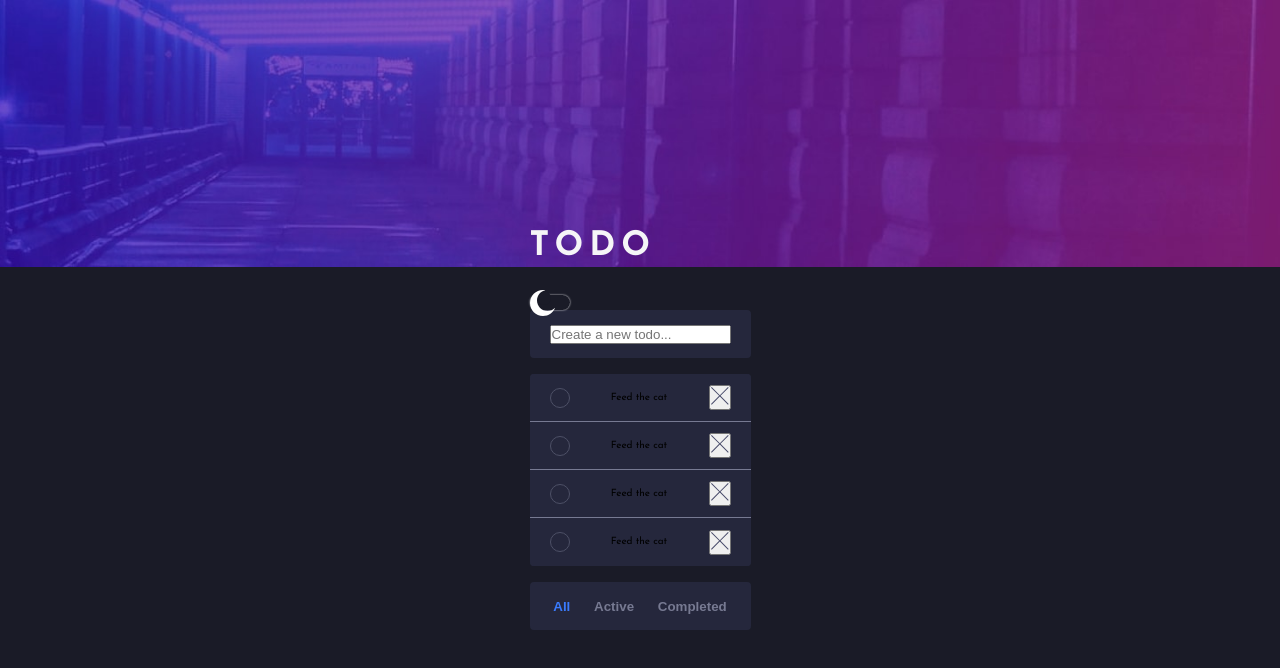
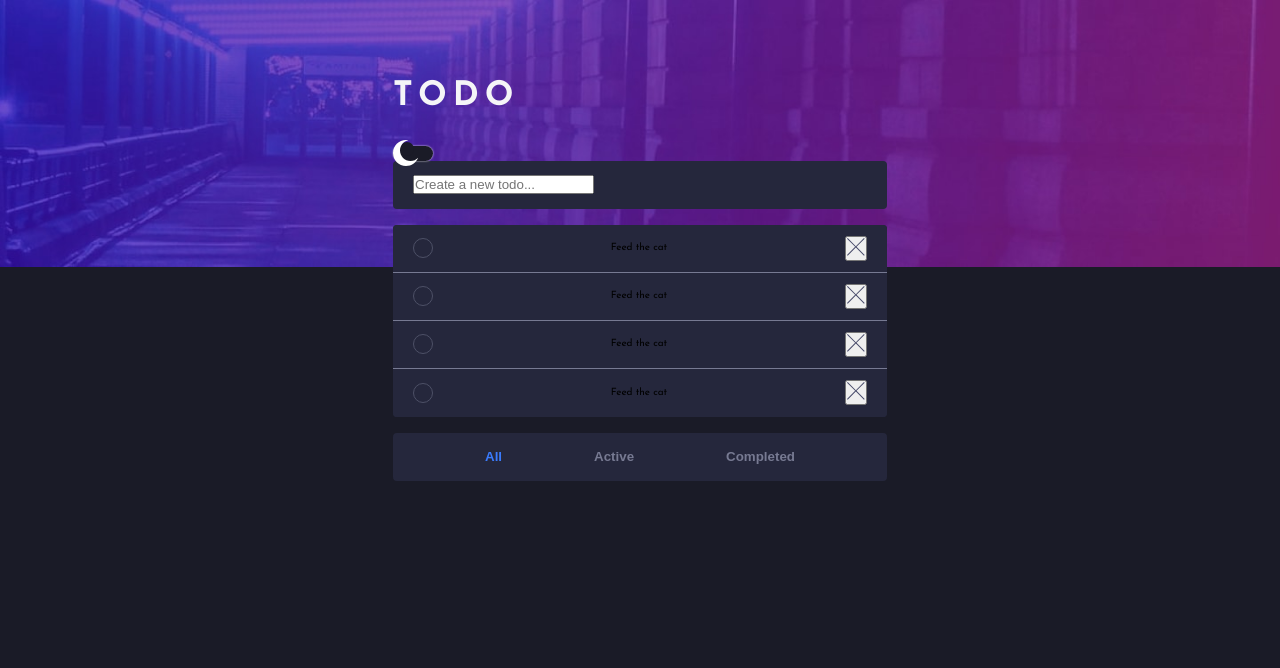
Before and after one commit to ClaytonDewey/todo-app, a React (Create React App) app: page / in a window 1280 px wide. Shown: the top 668 px of the page. Built offline with nearby package versions, Linux system fonts and the light colour scheme.

Commit message:
Move body styles from _base to global

```diff
--- a/src/sass/base/_base.scss
+++ b/src/sass/base/_base.scss
@@ -34,21 +34,21 @@ body {
   width: 1px;
 }
 
-body {
-  // background-image: url(../../../public/images/bg-mobile-dark.jpg);
-  background-repeat: no-repeat;
-  background-size: contain;
-  background-position: top center;
-  // background-color: $very-dark-blue;
-  // color: $lighter-grayish-blue;
-  margin: 0;
-  font-family: 'Josefin Sans', -apple-system, BlinkMacSystemFont, 'Segoe UI',
-    'Roboto', 'Oxygen', 'Ubuntu', 'Cantarell', 'Fira Sans', 'Droid Sans',
-    'Helvetica Neue', sans-serif;
-  -webkit-font-smoothing: antialiased;
-  -moz-osx-font-smoothing: grayscale;
+// body {
+//   background-image: url(../../../public/images/bg-mobile-dark.jpg);
+//   background-repeat: no-repeat;
+//   background-size: contain;
+//   background-position: top center;
+//   background-color: $very-dark-blue;
+//   color: $lighter-grayish-blue;
+//   margin: 0;
+//   font-family: 'Josefin Sans', -apple-system, BlinkMacSystemFont, 'Segoe UI',
+//     'Roboto', 'Oxygen', 'Ubuntu', 'Cantarell', 'Fira Sans', 'Droid Sans',
+//     'Helvetica Neue', sans-serif;
+//   -webkit-font-smoothing: antialiased;
+//   -moz-osx-font-smoothing: grayscale;
 
-  @media #{$mq-medium} {
-    // background-image: url(../../../public/images/bg-desktop-dark.jpg);
-  }
-}
+//   @media #{$mq-medium} {
+//     background-image: url(../../../public/images/bg-desktop-dark.jpg);
+//   }
+// }
--- a/src/styles/global.ts
+++ b/src/styles/global.ts
@@ -25,15 +25,17 @@ const globalStyle = createGlobalStyle`
   }
 
   body  {
+    background-repeat: no-repeat;
+    background-size: contain;
+    background-position: top center;
+    margin: 0;
+    font-family: 'Josefin Sans', -apple-system, BlinkMacSystemFont, 'Segoe UI',
+      'Roboto', 'Oxygen', 'Ubuntu', 'Cantarell', 'Fira Sans', 'Droid Sans',
+      'Helvetica Neue', sans-serif;
     -webkit-font-smoothing: antialiased;
-    height: 100vh;
-    width: 50vw;
-    margin: 0 auto;
+    -moz-osx-font-smoothing: grayscale;
     background-color: ${({ theme }: GlobalThemeProps) => theme.background};
-    background-image: url(${({ theme }: GlobalThemeProps) => theme.backgroundImage});
-    display: flex;
-    justify-content: center;
-    align-items: center;
+    background-image: url(${({ theme }: GlobalThemeProps) => (theme.backgroundImage)});
   }
 
   h1 {
```
